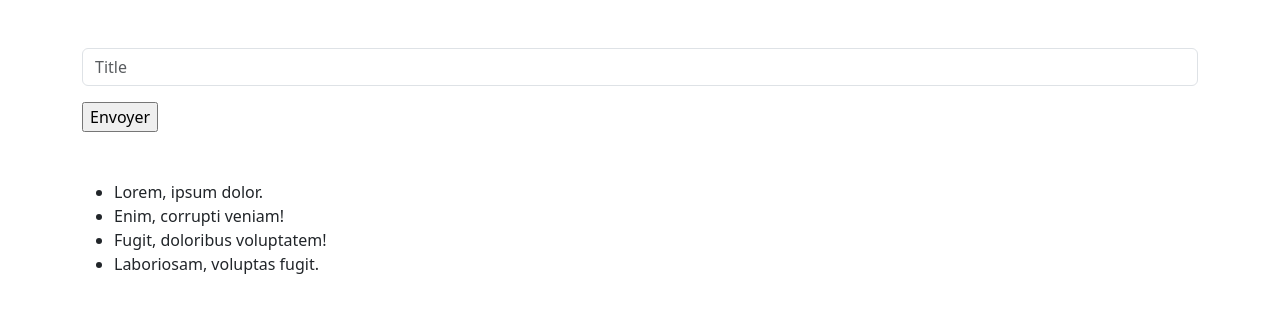
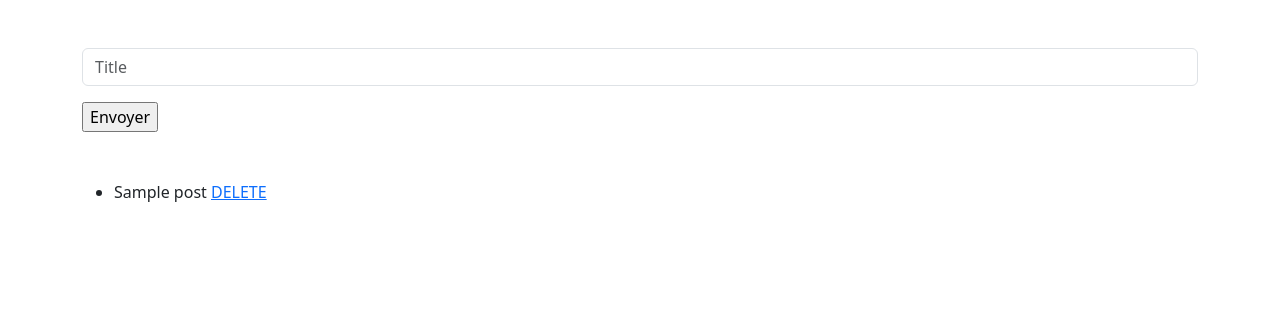
Before and after one commit to mdorizon/Boite-recette-php, a PHP site: page /index.php in a window 1280 px wide. Shown: the top 313 px of the page. Run offline with PHP 8.4, Linux system fonts and the light colour scheme; tables that the repository leaves empty or names only in its code hold one stand-in row (values such as "Sample post").

Commit message:
post create & added to db

```diff
--- a/src/index.php
+++ b/src/index.php
@@ -21,13 +21,26 @@
     <input type="submit" value="Envoyer">
   </form>
 </section>
-
+<?php
+// connect to db
+$connectDatabase = new PDO("mysql:host=db;dbname=wordpress", "root", "admin");
+// prepare request INSERT INTO posts (title) VALUES (:title)
+$request = $connectDatabase->prepare("SELECT * FROM `posts`");
+// execute request
+$request->execute();
+// fetch all data from table posts
+$posts = $request->fetchAll(PDO::FETCH_ASSOC);
+?>
+<!-- show data in html -->
 <section id="post-list" class="container mt-5">
   <ul>
-    <li>Lorem, ipsum dolor.</li>
-    <li>Enim, corrupti veniam!</li>
-    <li>Fugit, doloribus voluptatem!</li>
-    <li>Laboriosam, voluptas fugit.</li>
+    <?php foreach ($posts as $post) : ?>
+    <li>
+      <!-- htmlspecialchars pour protection contre attaque xss -->
+      <?php echo htmlspecialchars($post['title']); ?>
+      <a href="scripts/post-delete-script.php">DELETE</a>
+    </li>
+    <?php endforeach; ?>
   </ul>
 </section>
 
--- a/src/scripts/post-create-script.php
+++ b/src/scripts/post-create-script.php
@@ -3,6 +3,7 @@ $title_post = $_POST['title'];
 
 if(empty($title_post)) {
   header("Location: ../index.php?error=Veuillez renseigner un titre");
+  die(); // interruption du script
 }
 
   // connect to db with PDO
```
Also changed, not shown: src/scripts/post-delete-script.php (added). Lines whose indentation alone changed are shown as unchanged.
